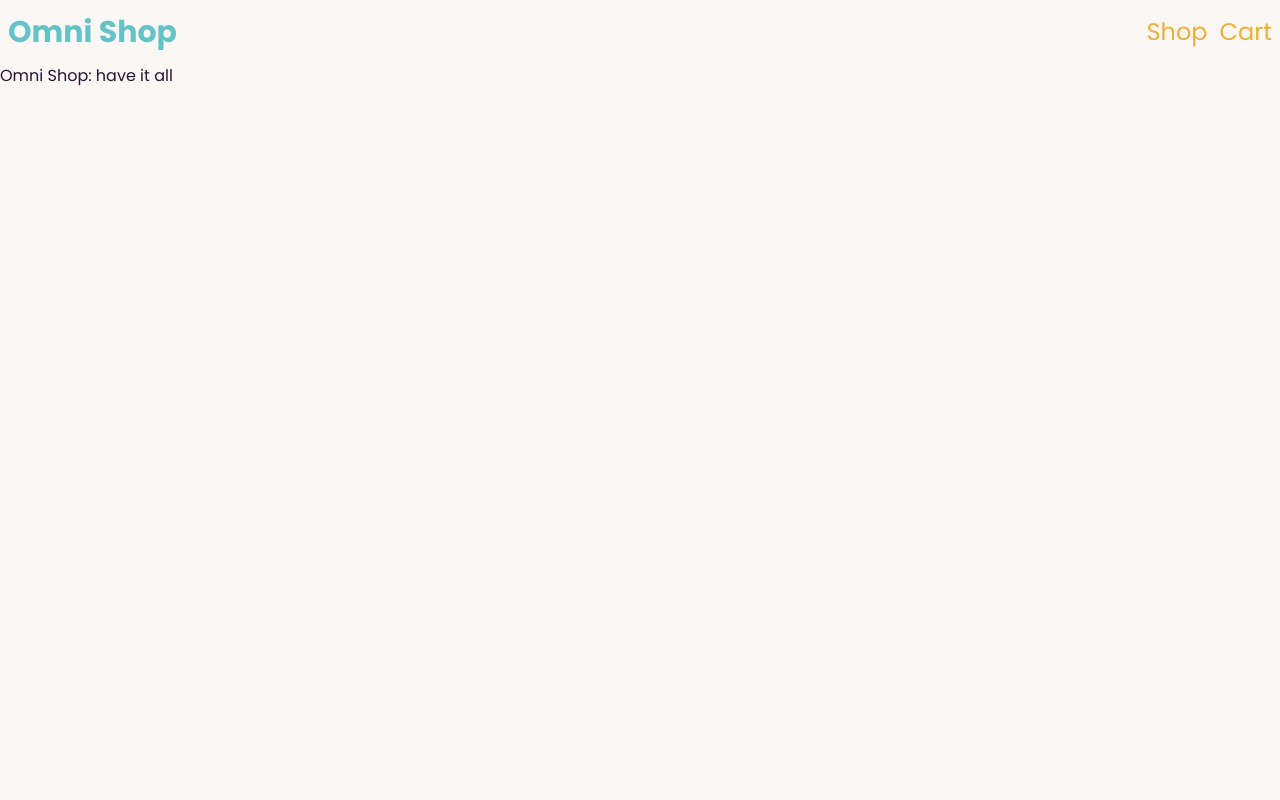
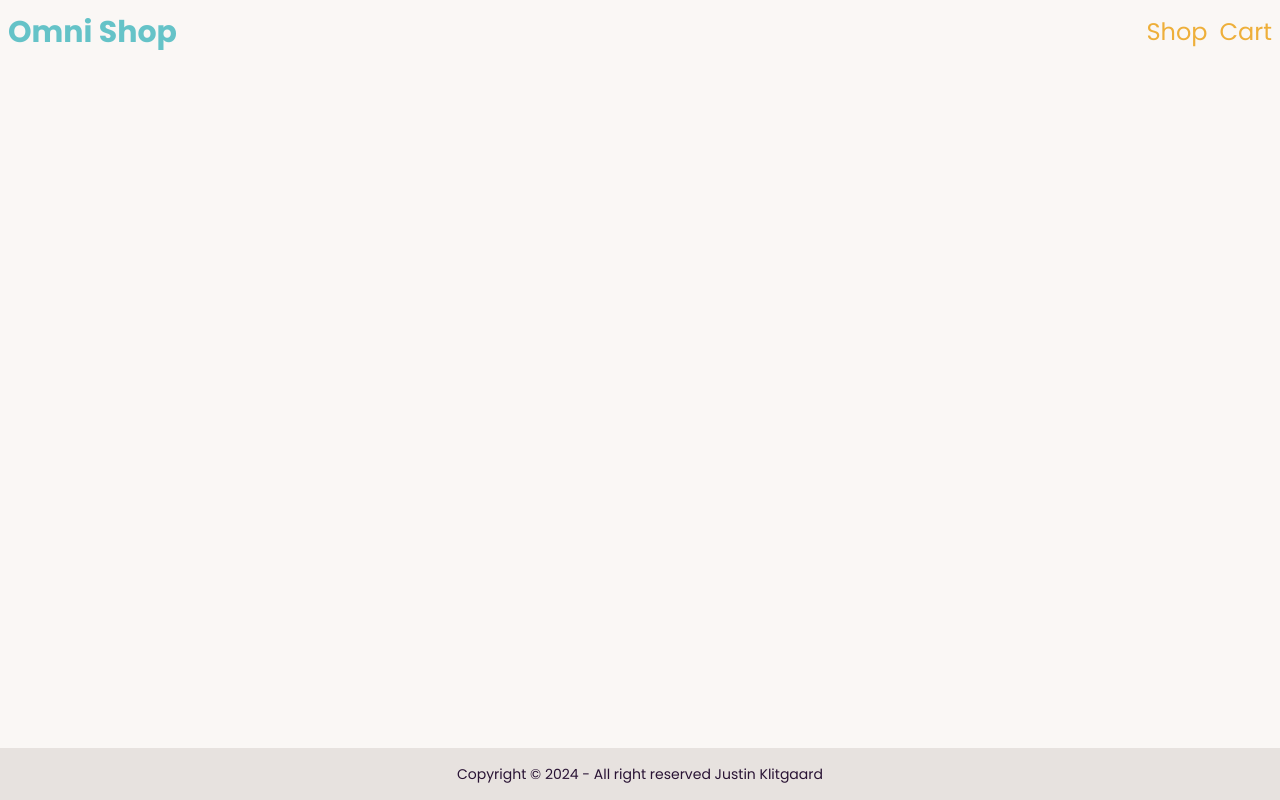
Before and after one commit to Justin-K-Ellis/omni-store, a React (Vite) app: page / in a window 1280 px wide. Built offline with nearby package versions, Linux system fonts and the light colour scheme.

Commit message:
Add footer

```diff
--- a/src/App.jsx
+++ b/src/App.jsx
@@ -2,6 +2,7 @@
 import NavBar from "./components/NavBar";
 import { useState } from "react";
 import CartContext from "./CartContext";
+import Footer from "./components/Footer";
 
 const App = () => {
   const [cart, setCart] = useState([]);
@@ -9,12 +10,12 @@
   return (
     <>
       <NavBar />
-      <p>Omni Shop: have it all</p>
       <CartContext.Provider value={[cart, setCart]}>
         <main className="w-11/12 md:w-3/5 mx-auto">
           <Outlet />
         </main>
       </CartContext.Provider>
+      <Footer />
     </>
   );
 };
--- /dev/null
+++ b/src/components/Footer.jsx
@@ -0,0 +1,14 @@
+const Footer = () => {
+  return (
+    <footer className="footer footer-center bg-base-300 text-base-content p-4 fixed bottom-0">
+      <aside>
+        <p>
+          Copyright © {new Date().getFullYear()} - All right reserved Justin
+          Klitgaard
+        </p>
+      </aside>
+    </footer>
+  );
+};
+
+export default Footer;
```
